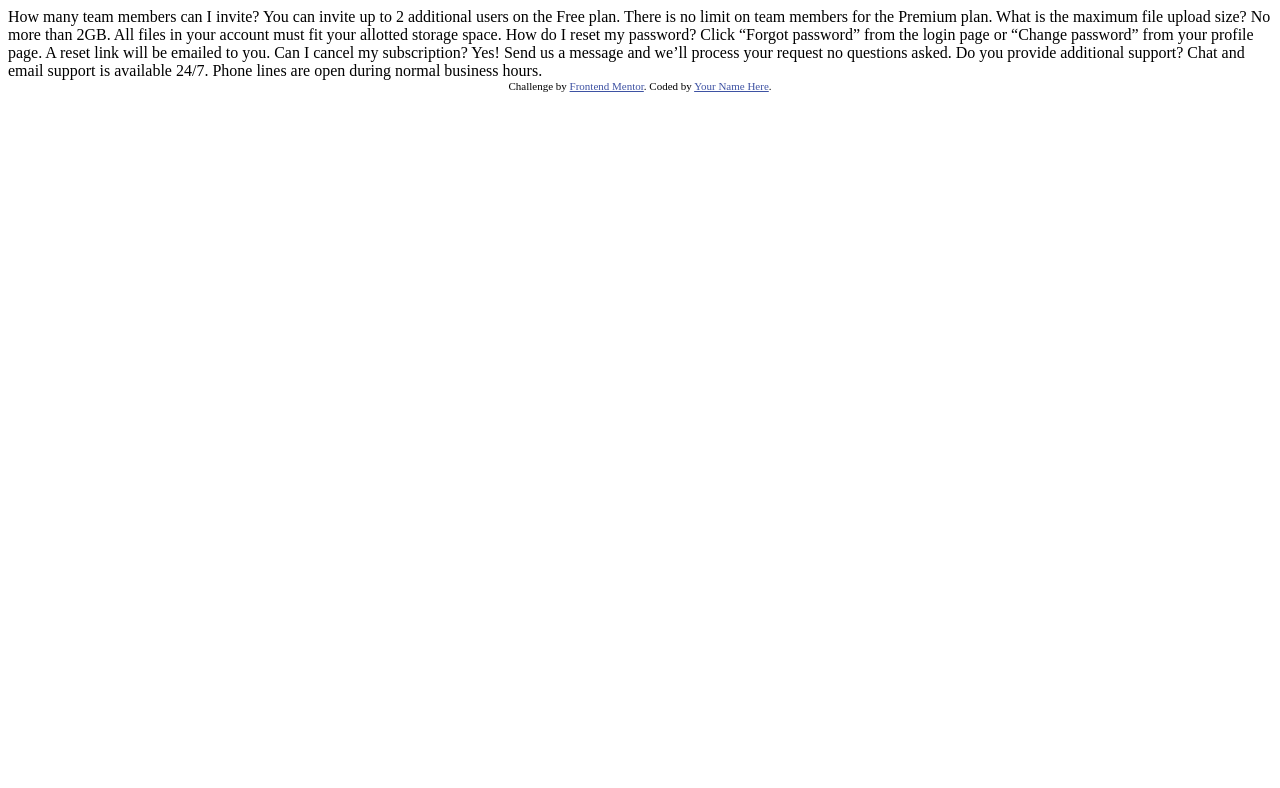
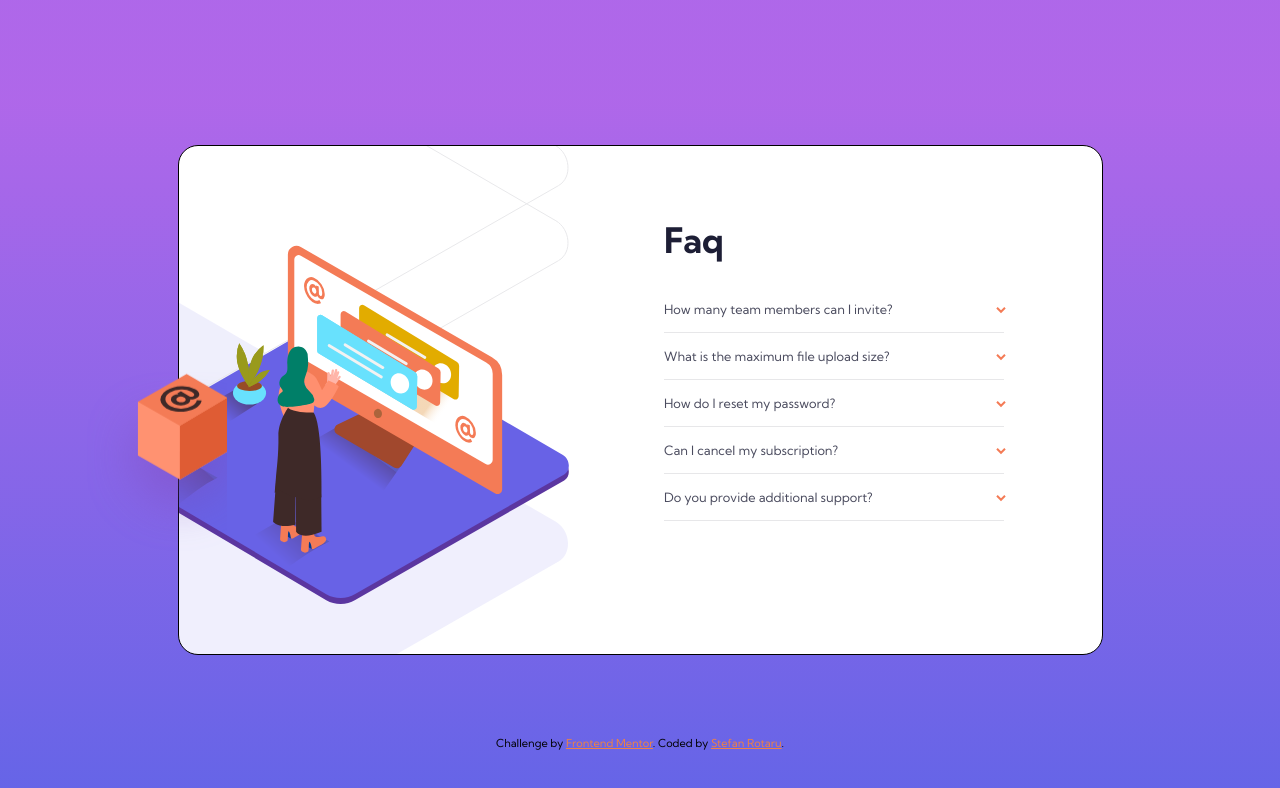
Before and after one commit to stefrotaru/faq-accordion-card, a plain HTML site: page index.html in a window 1280 px wide. Drawn offline with Linux system fonts and the light colour scheme.

Commit message:
approach change. finished

```diff
--- a/index.html
+++ b/index.html
@@ -8,33 +8,96 @@
 
   <title>Frontend Mentor | FAQ Accordion Card</title>
 
-  <!-- Feel free to remove these styles or customise in your own stylesheet 👍 -->
-  <style>
-    .attribution { font-size: 11px; text-align: center; }
-    .attribution a { color: hsl(228, 45%, 44%); }
-  </style>
+  <link rel="stylesheet" href="./styles/style.css">
 </head>
 <body>
-  How many team members can I invite?
-  You can invite up to 2 additional users on the Free plan. There is no limit on
-  team members for the Premium plan.
+  <main class="container">
 
-  What is the maximum file upload size?
-  No more than 2GB. All files in your account must fit your allotted storage space.
+    <div class="faq">
 
-  How do I reset my password?
-  Click “Forgot password” from the login page or “Change password” from your profile page.
-  A reset link will be emailed to you.
+        <h1 class="faq__title">Faq</h1>
 
-  Can I cancel my subscription?
-  Yes! Send us a message and we’ll process your request no questions asked.
+        <article class="question">
+          <div class="question__title">
+            <div class="question__title__text">How many team members can I invite?</div>
+            <button class="question__button" aria-label="Show answer">
+              <span>
+                <img src="./images/icon-arrow-down.svg" alt="arrow">
+              </span>
+            </button>
+          </div>
+          <div class="question__text">
+            <p class="question__title__text">You can invite up to 2 additional users on the Free plan. There is no limit on
+              team members for the Premium plan.</p>
+          </div>
+        </article>
 
-  Do you provide additional support?
-  Chat and email support is available 24/7. Phone lines are open during normal business hours.
+        <article class="question">
+          <div class="question__title">
+            <div class="question__title__text">What is the maximum file upload size?</div>
+            <button class="question__button" aria-label="Show answer">
+              <span>
+                <img src="./images/icon-arrow-down.svg" alt="arrow">
+              </span>
+            </button>
+          </div>
+          <div class="question__text">
+            <p class="question__title__text">No more than 2GB. All files in your account must fit your allotted storage space.</p>
+          </div>
+        </article>
 
-  <div class="attribution">
+        <article class="question">
+          <div class="question__title">
+            <div class="question__title__text">How do I reset my password?</div>
+            <button class="question__button" aria-label="Show answer">
+              <span>
+                <img src="./images/icon-arrow-down.svg" alt="arrow">
+              </span>
+            </button>
+          </div>
+          <div class="question__text">
+            <p class="question__title__text">Click “Forgot password” from the login page or “Change password” from your profile page.
+              A reset link will be emailed to you.</p>
+          </div>
+        </article>
+
+        <article class="question">
+          <div class="question__title">
+            <div class="question__title__text">Can I cancel my subscription?</div>
+            <button class="question__button" aria-label="Show answer">
+              <span>
+                <img src="./images/icon-arrow-down.svg" alt="arrow">
+              </span>
+            </button>
+          </div>
+          <div class="question__text">
+            <p class="question__title__text">Yes! Send us a message and we&#39;ll process your request no questions asked.</p>
+          </div>
+        </article>
+
+        <article class="question">
+          <div class="question__title">
+            <div class="question__title__text">Do you provide additional support?</div>
+            <button class="question__button" aria-label="Show answer">
+              <span>
+                <img src="./images/icon-arrow-down.svg" alt="arrow">
+              </span>
+            </button>
+          </div>
+          <div class="question__text">
+            <p class="question__title__text">Chat and email support is available 24/7. Phone lines are open during normal business hours.</p>
+          </div>
+        </article>
+
+    </div>
+
+  </main>
+
+  <footer class="attribution">
     Challenge by <a href="https://www.frontendmentor.io?ref=challenge" target="_blank">Frontend Mentor</a>.
-    Coded by <a href="#">Your Name Here</a>.
-  </div>
+    Coded by <a href="https://github.com/stefrotaru">Stefan Rotaru</a>.
+  </footer>
+
+  <script src="./scripts/script.js"></script>
 </body>
 </html>
--- /dev/null
+++ b/scripts/script.js
@@ -0,0 +1,23 @@
+const questions = document.querySelectorAll('.question');
+
+questions.forEach(question => {
+    const button = question.querySelector('.question__button');
+    const questionText = question.querySelector(".question__title__text");
+    button.addEventListener('click', () => {
+        questions.forEach(item => {
+            if (item !== question) {
+                item.classList.remove('show-text');
+            }
+        });
+        question.classList.toggle('show-text');
+    });
+
+    questionText.addEventListener('click', () => {
+        questions.forEach(item => {
+            if (item !== question) {
+                item.classList.remove('show-text');
+            }
+        });
+        question.classList.toggle('show-text');
+    })
+})
--- /dev/null
+++ b/styles/style.css
@@ -0,0 +1,240 @@
+@import url('https://fonts.googleapis.com/css2?family=Kumbh+Sans:wght@300;400;700&display=swap');
+
+:root {
+  /* BACKGROUND-GRADIENT */
+  --clr-gradient-violet: hsl(273, 75%, 66%);
+  --clr-gradient-blue: hsl(240, 73%, 65%);
+
+  /* PRIMARY COLOURS */
+  --clr-primary-blue: hsl(238, 29%, 16%);
+  --clr-primary-red: hsl(14, 88%, 65%);
+
+  /* NEUTRAL COLOURS */
+  --clr-neutral-gray-200: hsl(240, 5%, 91%);
+  --clr-neutral-gray-600: hsl(240, 6%, 50%);
+  --clr-neutral-gray-800: hsl(237, 12%, 33%);
+
+  /* FONTS */
+  --ff-main: 'Kumbh Sans', sans-serif;
+}
+
+*,
+*::before,
+*::after {
+    margin: 0;
+    padding: 0;
+    box-sizing: border-box;
+}
+
+body {
+    font-family: var(--ff-main);
+    height: 100vh;
+    background: linear-gradient(var(--clr-gradient-violet) 13%, var(--clr-gradient-blue));
+
+    display: grid;
+    place-items: center;
+}
+
+.container {
+    border: 1px solid black;
+    background-color: white;
+    width: 86.5%;
+    max-width: 360px;
+    border-radius: 20px;
+    position: relative;
+}
+
+/* ILLUSTRATIONS */
+
+.container::before {
+    content: "";
+    background: url(../images/illustration-woman-online-mobile.svg) no-repeat;
+    width: 268px;
+    height: 180px;
+    position: absolute;
+    top: 0;
+    left: 50%;
+    transform: translate(-55%, -55%);
+}
+
+.container::after {
+    content: "";
+    background: url(../images/bg-pattern-mobile.svg) no-repeat;
+    width: 268px;
+    height: 180px;
+    position: absolute;
+    top: 6.5rem;
+    left: 50%;
+    transform: translate(-45%, -53%);
+}
+
+/* KEYFRAMES */
+
+@keyframes boxHop {
+    from {
+      transform: translate(-55%, -55%);
+    }
+    50% {
+      transform: translate(-55%, -57.5%);
+    }
+    to {
+      transform: translate( -55% ,-55%);
+    }
+}
+
+/* QUESTIONS + ARROW */
+
+.faq {
+    padding-inline: 1.5rem .5rem;
+    padding-block: 9rem 3rem;
+}
+
+.faq__title {
+    text-align: center;
+    font-size: 1.92rem;
+    color: var(--clr-primary-blue);
+    padding-block-end: .75rem;
+}
+
+.question {
+    color: var(--clr-neutral-gray-800);
+    font-weight: 400;
+}
+
+.question__title {
+    display: flex;
+    justify-content: space-between;
+    position: relative;
+    align-items: center;
+    transition: color .15s ease-in-out;
+}
+
+.question__title:hover {
+    color: var(--clr-primary-red);
+    cursor: pointer;
+}
+
+.question__title::after {
+    content: "";
+    display: block;
+    width: 95%;
+    background: var(--clr-neutral-gray-200);
+    height: 1px;
+    position: absolute;
+    bottom: 0;
+}
+
+.question__title__text {
+    font-size: .8rem;
+    line-height: 1.3;
+}
+
+.question__button {
+    border: none;
+    background: inherit;
+    padding: 1rem;
+    cursor: pointer;
+}
+
+/* ANSWERS */
+
+.question__text {
+    display: none;
+    position: relative;
+    color: var(--clr-neutral-gray-600);
+}
+
+.question__text:before {
+    content: "";
+    display: block;
+    width: 112%;
+    background: var(--clr-neutral-gray-200);
+    height: 1px;
+    position: absolute;
+    bottom: 0;
+}
+
+/* TOGGLE */
+
+.show-text .question__text {
+    display: block;
+    font-size: .765rem;
+    line-height: 1.7;
+    width: 85%;
+    padding-block-end: 1rem;
+}
+
+.show-text .question__button {
+    transform: rotate(180deg);
+}
+
+.show-text .question__title {
+    font-weight: 700;
+    color: var(--clr-primary-blue);
+}
+
+.show-text .question__title::after {
+    display: none;
+}
+
+/* MEDIA QUERIES */
+
+@media screen and (min-width: 650px) {
+    .container {
+        max-width: 500px;
+    }
+}
+
+@media screen and (min-width: 900px) {
+    .container {
+        height: 510px;
+        max-width: 925px;
+        background: url(../images/illustration-woman-online-desktop.svg) bottom 3.1rem left -5.1rem no-repeat,
+                    url(../images/bg-pattern-desktop.svg) bottom -10rem left -36rem no-repeat;
+        background-color: white;
+
+        display: flex;
+        justify-content: flex-end;
+    }
+
+    .container::before {
+        content: "";
+        background: url(../images/illustration-box-desktop.svg) no-repeat;
+        width: 140px;
+        height: 190px;
+        position: absolute;
+        top: 66%;
+        left: -1.6%;
+        transform: translate(-55%, -55%);
+        animation: boxHop 2s ease-in-out;
+        animation-iteration-count: infinite;
+    }
+
+    .container::after {
+        display: none;
+    }
+
+    .faq {
+        width: 50%;
+        padding-block-start: 4.5rem;
+        padding-inline-end: 5rem;
+    }
+
+    .faq__title {
+        text-align: left;
+        padding-block-end: 1.5rem;
+        font-size: 2.2rem;
+    }
+
+    .question {
+        font-weight: 400;
+    }
+
+    .question__title p {
+        font-size: .9rem;
+    }
+}
+
+/* Given footer */
+.attribution { position: absolute; bottom: 50px;font-size: 11px; text-align: center; }
+.attribution a { color: hsl(22, 85%, 60%) }
```
